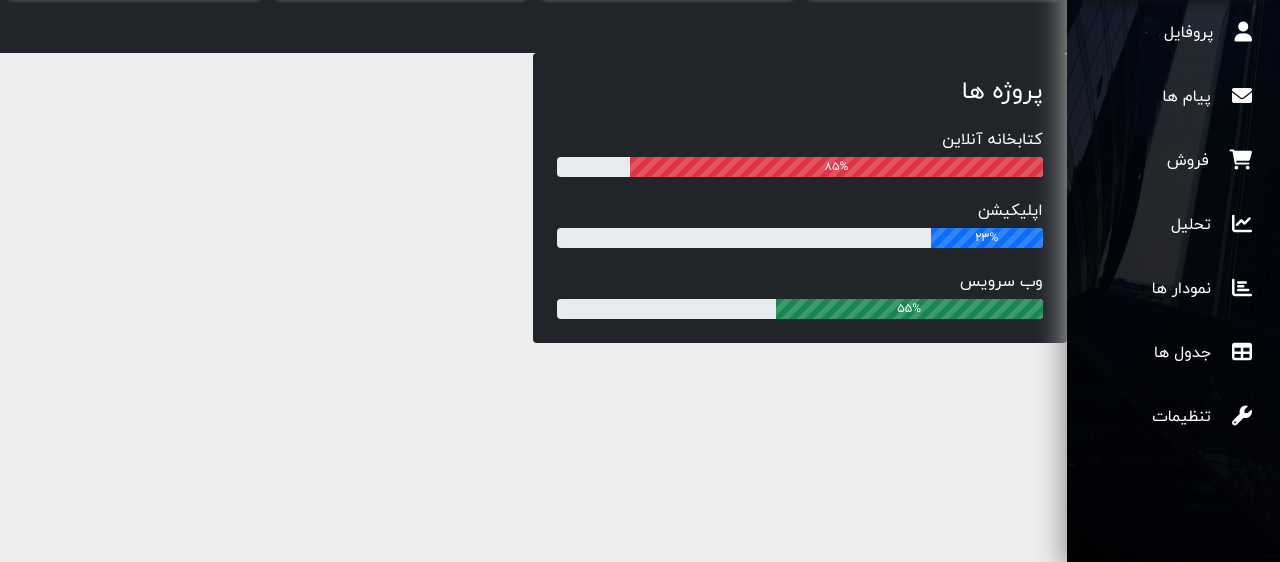
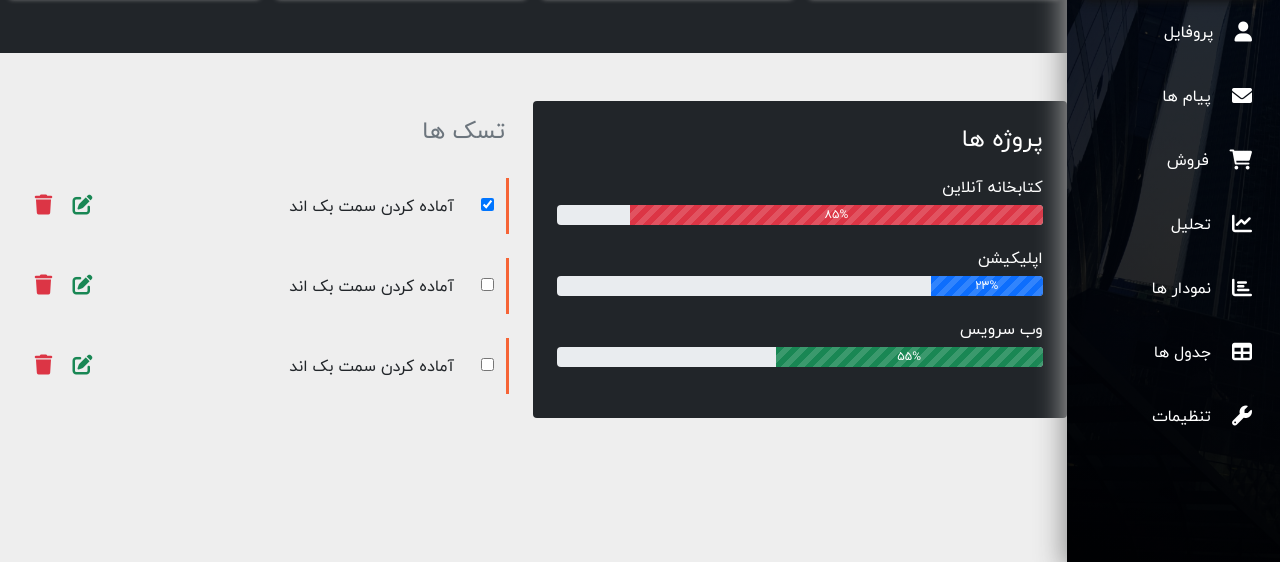
Before and after one commit to sina-rastgouyan/Bootstrap_Admin_Pannel_Project, a plain HTML site: page index.html in a window 1280 px wide. Shown: the part 238-800 px from the top of the page. Drawn offline with nearby package versions, Linux system fonts and the light colour scheme.

Commit message:
Task-list Created In This Commit.

```diff
--- a/css/main.css
+++ b/css/main.css
@@ -124,6 +124,10 @@ body {
     -o-transform: translateY(-1px);
 }
 
+.task-border {
+    border-right: 3px solid #f66436;
+}
+
 /* Default Styles */
 .my-default-button-style {
     text-decoration: none;
--- a/index.html
+++ b/index.html
@@ -37,10 +37,21 @@
           <div class="row">
             <!-- Sidebar -->
             <div class="col-xl-2 col-lg-3 col-md-4 fixed-top sidebar">
-              <a href="#" class="navbar-brand text-white text-center mx-auto py-3 d-block mb-4 bottom-border">نئون</a>
+              <a
+                href="#"
+                class="navbar-brand text-white text-center mx-auto py-3 d-block mb-4 bottom-border"
+                >نئون</a
+              >
               <div class="bottom-border pb-3">
-                <img src="images/My_Own_pic.jpg" class="rounded-circle me-3" style="width: 50px; height: 50px;" alt="My_Own_Picture">
-                <a href="#" class="text-white my-default-button-style">سینا راستگویان</a>
+                <img
+                  src="images/My_Own_pic.jpg"
+                  class="rounded-circle me-3"
+                  style="width: 50px; height: 50px"
+                  alt="My_Own_Picture"
+                />
+                <a href="#" class="text-white my-default-button-style"
+                  >سینا راستگویان</a
+                >
               </div>
               <ul class="nav-bar list-unstyled flex-column mt-4">
                 <li class="nav-item current">
@@ -88,7 +99,9 @@
             <!-- End Of Sidebar -->
 
             <!-- Top-Nav -->
-            <div class="col-xl-10 col-lg-9 col-md-8 ms-auto bg-dark py-2 fixed-top top-navbar">
+            <div
+              class="col-xl-10 col-lg-9 col-md-8 ms-auto bg-dark py-2 fixed-top top-navbar"
+            >
               <div class="row">
                 <div class="col-md-4">
                   <h4 class="text-light">داشبورد</h4>
@@ -96,10 +109,14 @@
                 <div class="col-md-5">
                   <form class="my-4 my-md-0" action="">
                     <div class="input-group">
-                      <button class="btn btn-white search-button  me-1">
+                      <button class="btn btn-white search-button me-1">
                         <i class="fas fa-search text-danger"></i>
                       </button>
-                      <input type="text" class="form-control search-input" placeholder="جستجو ...">
+                      <input
+                        type="text"
+                        class="form-control search-input"
+                        placeholder="جستجو ..."
+                      />
                     </div>
                   </form>
                 </div>
@@ -116,7 +133,11 @@
                       </a>
                     </li>
                     <li class="nav-item ms-md-auto">
-                      <a href="#logOutModal" class="nav-link" data-bs-toggle="modal">
+                      <a
+                        href="#logOutModal"
+                        class="nav-link"
+                        data-bs-toggle="modal"
+                      >
                         <i class="fas fa-sign-out-alt fa-lg text-danger"></i>
                       </a>
                     </li>
@@ -136,7 +157,7 @@
       <div class="modal-dialog">
         <div class="modal-content">
           <div class="modal-header">
-            <h4>آیا می خواهید خارج شوید؟ </h4>
+            <h4>آیا می خواهید خارج شوید؟</h4>
           </div>
           <div class="modal-body">
             <p class="text-muted">
@@ -144,7 +165,9 @@
             </p>
           </div>
           <div class="modal-footer">
-            <button class="btn btn-success" data-bs-dismiss="modal">میمانم</button>
+            <button class="btn btn-success" data-bs-dismiss="modal">
+              میمانم
+            </button>
             <button class="btn btn-danger">خارج میشوم</button>
           </div>
         </div>
@@ -162,7 +185,9 @@
               <div class="col-lg-3 col-md-6 p-2">
                 <div class="card card-common">
                   <div class="card-body">
-                    <div class="d-flex justify-content-between align-item-center">
+                    <div
+                      class="d-flex justify-content-between align-item-center"
+                    >
                       <div class="text-secondary">
                         <h5>فروش</h5>
                         <h5 class="mt-4">۳۰ میلیون</h5>
@@ -181,7 +206,9 @@
               <div class="col-lg-3 col-md-6 p-2">
                 <div class="card card-common">
                   <div class="card-body">
-                    <div class="d-flex justify-content-between align-item-center">
+                    <div
+                      class="d-flex justify-content-between align-item-center"
+                    >
                       <div class="text-secondary">
                         <h5>هزینه</h5>
                         <h5 class="mt-4">۵ میلیون</h5>
@@ -200,7 +227,9 @@
               <div class="col-lg-3 col-md-6 p-2">
                 <div class="card card-common">
                   <div class="card-body">
-                    <div class="d-flex justify-content-between align-item-center">
+                    <div
+                      class="d-flex justify-content-between align-item-center"
+                    >
                       <div class="text-secondary">
                         <h5>کاربران</h5>
                         <h5 class="mt-4">۵۰۰۰۰</h5>
@@ -219,7 +248,9 @@
               <div class="col-lg-3 col-md-6 p-2">
                 <div class="card card-common">
                   <div class="card-body">
-                    <div class="d-flex justify-content-between align-item-center">
+                    <div
+                      class="d-flex justify-content-between align-item-center"
+                    >
                       <div class="text-secondary">
                         <h5>بازدید</h5>
                         <h5 class="mt-4">۱۰۰۰۰</h5>
@@ -248,28 +279,37 @@
           <div class="col-xl-10 col-lg-9 col-md-8 ms-auto">
             <div class="row">
               <!-- Progressbar -->
-              <div class="col-lg-6 bg-dark rounded text-white p-4">
+              <div class="col-lg-6 bg-dark rounded text-white p-4 mt-5">
                 <h4 class="mb-4">پروژه ها</h4>
                 <!-- Project -->
                 <h6 class="mb-2 mt-4">کتابخانه آنلاین</h6>
-                <div class="progress" style="height: 20px;">
-                  <div class="progress-bar progress-bar-striped font-weight-bold bg-danger" style="width: 85%;">
+                <div class="progress" style="height: 20px">
+                  <div
+                    class="progress-bar progress-bar-striped font-weight-bold bg-danger"
+                    style="width: 85%"
+                  >
                     ۸۵%
                   </div>
                 </div>
                 <!-- End Of Project -->
                 <!-- Project -->
                 <h6 class="mb-2 mt-4">اپلیکیشن</h6>
-                <div class="progress" style="height: 20px;">
-                  <div class="progress-bar progress-bar-striped font-weight-bold bg-primary" style="width: 23%;">
+                <div class="progress" style="height: 20px">
+                  <div
+                    class="progress-bar progress-bar-striped font-weight-bold bg-primary"
+                    style="width: 23%"
+                  >
                     ۲۳%
                   </div>
                 </div>
                 <!-- End Of Project -->
                 <!-- Project -->
                 <h6 class="mb-2 mt-4">وب سرویس</h6>
-                <div class="progress" style="height: 20px;">
-                  <div class="progress-bar progress-bar-striped font-weight-bold bg-success" style="width: 55%;">
+                <div class="progress" style="height: 20px">
+                  <div
+                    class="progress-bar progress-bar-striped font-weight-bold bg-success"
+                    style="width: 55%"
+                  >
                     ۵۵%
                   </div>
                 </div>
@@ -277,7 +317,105 @@
               </div>
               <!-- End Of Progressbar -->
               <!-- Task-list -->
-              <div class="col-lg-6"></div>
+              <div class="col-lg-6 mt-5">
+                <h4 class="text-muted p-3 mb-3">تسک ها</h4>
+                <!-- Task -->
+                <div class="container-fluid">
+                  <div class="row py-3 mb-4 align-content-center task-border">
+                    <div class="col-1">
+                      <input type="checkbox" checked />
+                    </div>
+                    <div class="col-9">آماده کردن سمت بک اند</div>
+                    <div class="col-1">
+                      <a
+                        data-bs-toggle="tooltip"
+                        data-bs-placement="top"
+                        title="<h6>ویرایش</h6>"
+                        href=""
+                      >
+                        <i class="fas fa-edit fa-lg text-success me-2"></i>
+                      </a>
+                    </div>
+                    <div class="col-1">
+                      <a
+                        role="button"
+                        data-bs-toggle="tooltip"
+                        data-bs-html="true"
+                        data-bs-placement="top"
+                        title="<h6>حذف</h6>"
+                        href=""
+                      >
+                        <i class="fas fa-trash fa-lg text-danger me-2"></i>
+                      </a>
+                    </div>
+                  </div>
+                </div>
+                <!-- End Of Task -->
+                <!-- Task -->
+                <div class="container-fluid">
+                  <div class="row py-3 mb-4 align-content-center task-border">
+                    <div class="col-1">
+                      <input type="checkbox" />
+                    </div>
+                    <div class="col-9">آماده کردن سمت بک اند</div>
+                    <div class="col-1">
+                      <a
+                        data-bs-toggle="tooltip"
+                        data-bs-placement="top"
+                        title="<h6>ویرایش</h6>"
+                        href=""
+                      >
+                        <i class="fas fa-edit fa-lg text-success me-2"></i>
+                      </a>
+                    </div>
+                    <div class="col-1">
+                      <a
+                        role="button"
+                        data-bs-toggle="tooltip"
+                        data-bs-html="true"
+                        data-bs-placement="top"
+                        title="<h6>حذف</h6>"
+                        href=""
+                      >
+                        <i class="fas fa-trash fa-lg text-danger me-2"></i>
+                      </a>
+                    </div>
+                  </div>
+                </div>
+                <!-- End Of Task -->
+                <!-- Task -->
+                <div class="container-fluid">
+                  <div class="row py-3 mb-4 align-content-center task-border">
+                    <div class="col-1">
+                      <input type="checkbox" />
+                    </div>
+                    <div class="col-9">آماده کردن سمت بک اند</div>
+                    <div class="col-1">
+                      <a
+                        data-bs-toggle="tooltip"
+                        data-bs-placement="top"
+                        title="<h6>ویرایش</h6>"
+                        href=""
+                      >
+                        <i class="fas fa-edit fa-lg text-success me-2"></i>
+                      </a>
+                    </div>
+                    <div class="col-1">
+                      <a
+                        role="button"
+                        data-bs-toggle="tooltip"
+                        data-bs-html="true"
+                        data-bs-placement="top"
+                        title="<h6>حذف</h6>"
+                        href=""
+                      >
+                        <i class="fas fa-trash fa-lg text-danger me-2"></i>
+                      </a>
+                    </div>
+                  </div>
+                </div>
+                <!-- End Of Task -->
+              </div>
               <!-- End Of Task-list -->
             </div>
           </div>
```
